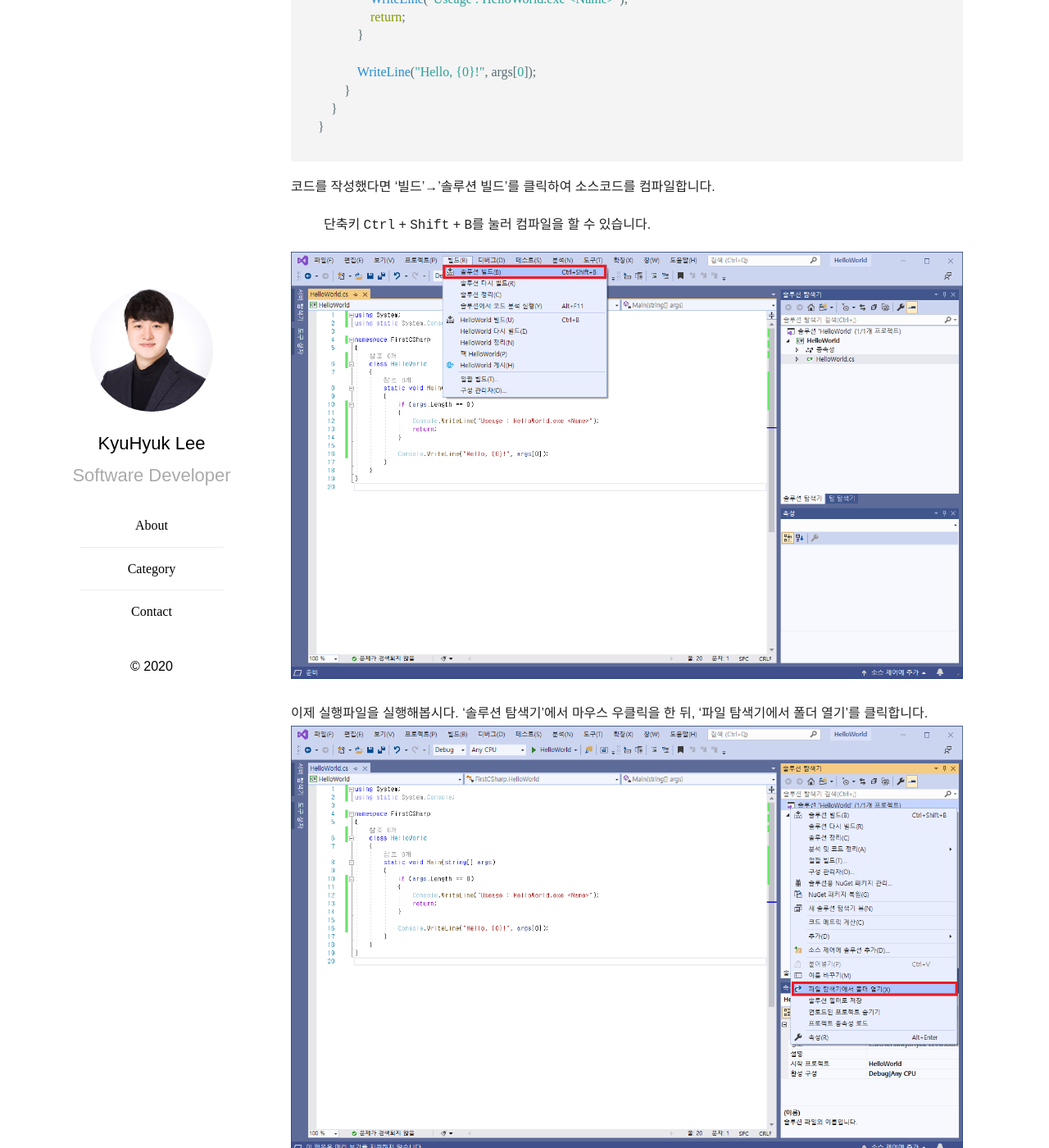
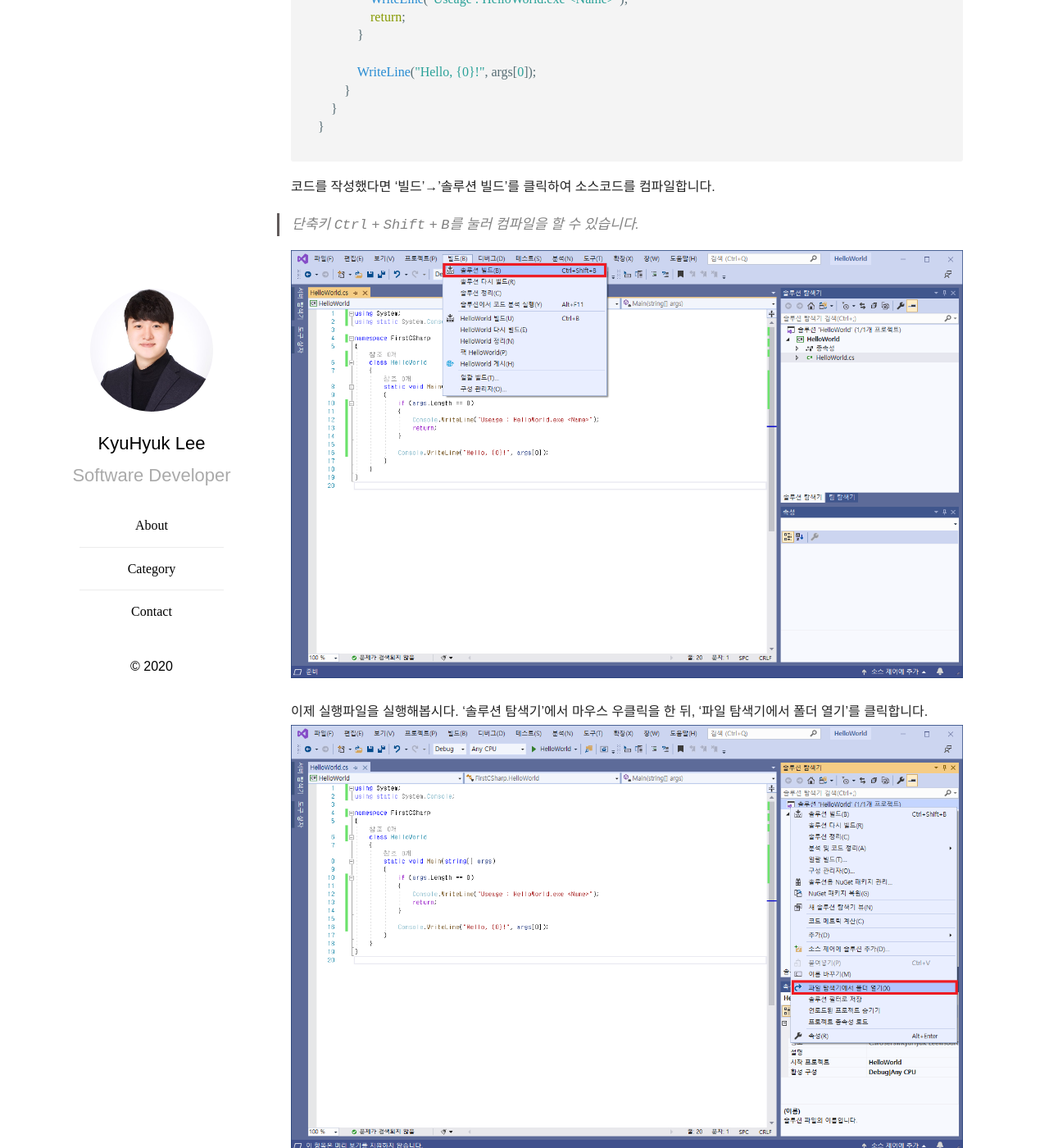
Before and after one commit to eorikc5764/leekyuhyuk.github.io, a Jekyll site: the page built from _posts/2020-01-05-C-Sharp-Hello-World.md, in a window 1280 px wide and 1400 px high, scrolled down 2871 px. Shown: the whole window at 82% size. Built offline with Jekyll 4.4.1, drawn with Linux system fonts in a browser that asks for light colours; some web fonts are replaced.

Commit message:
blockquote

```diff
--- a/_sass/plain.scss
+++ b/_sass/plain.scss
@@ -320,3 +320,16 @@ table {
     border: 1px solid lighten(#828282, 40%);
   }
 }
+
+/**
+ * Blockquote
+ */
+blockquote {
+  padding: 0 0 0px 15px;
+  margin: 0 0 0 -17px;
+  font-size: 17px;
+  font-style: italic;
+  line-height: 1.6;
+  color: #828282;
+  border-left: 3px solid #615b5b;
+}
```
